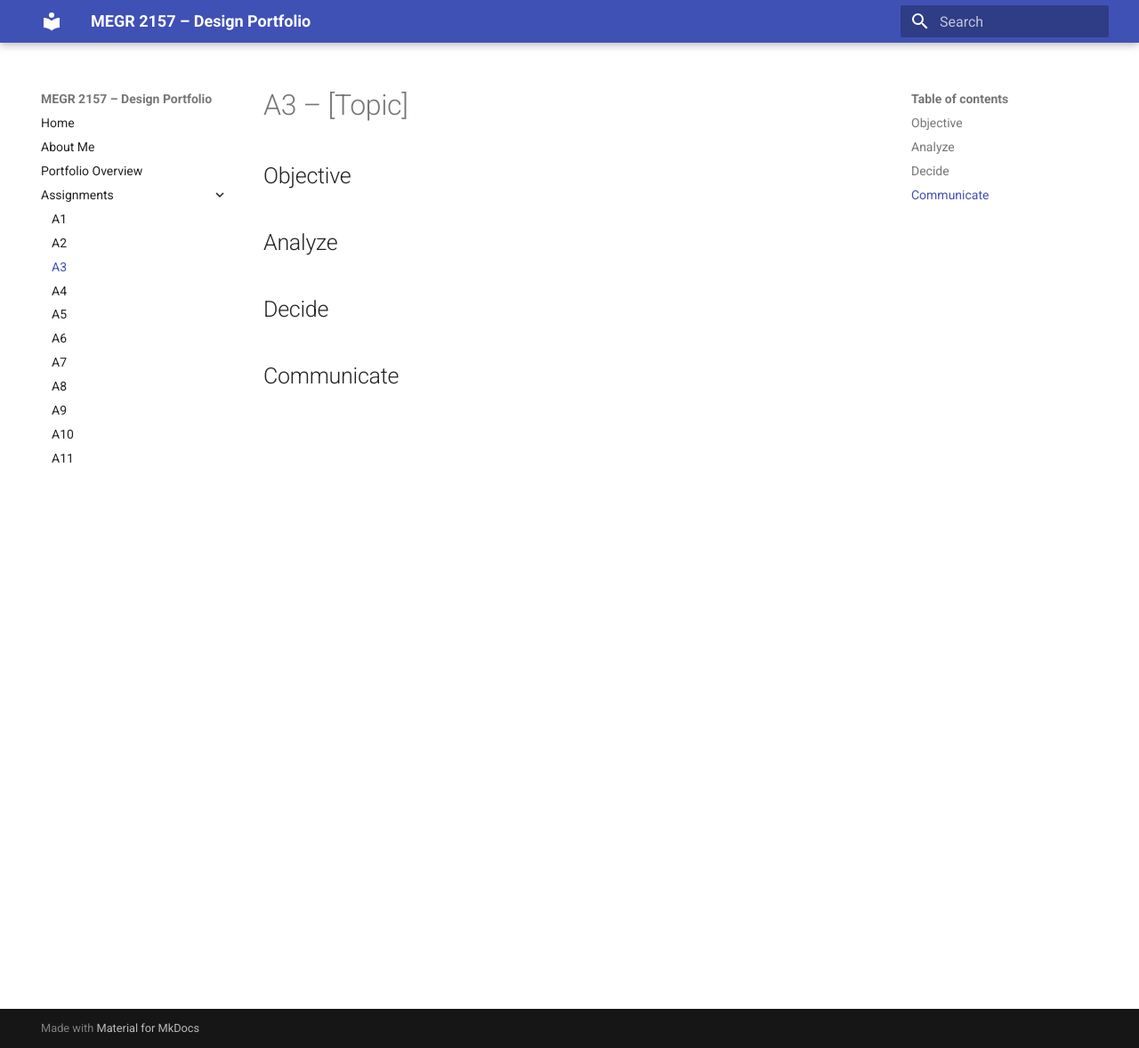
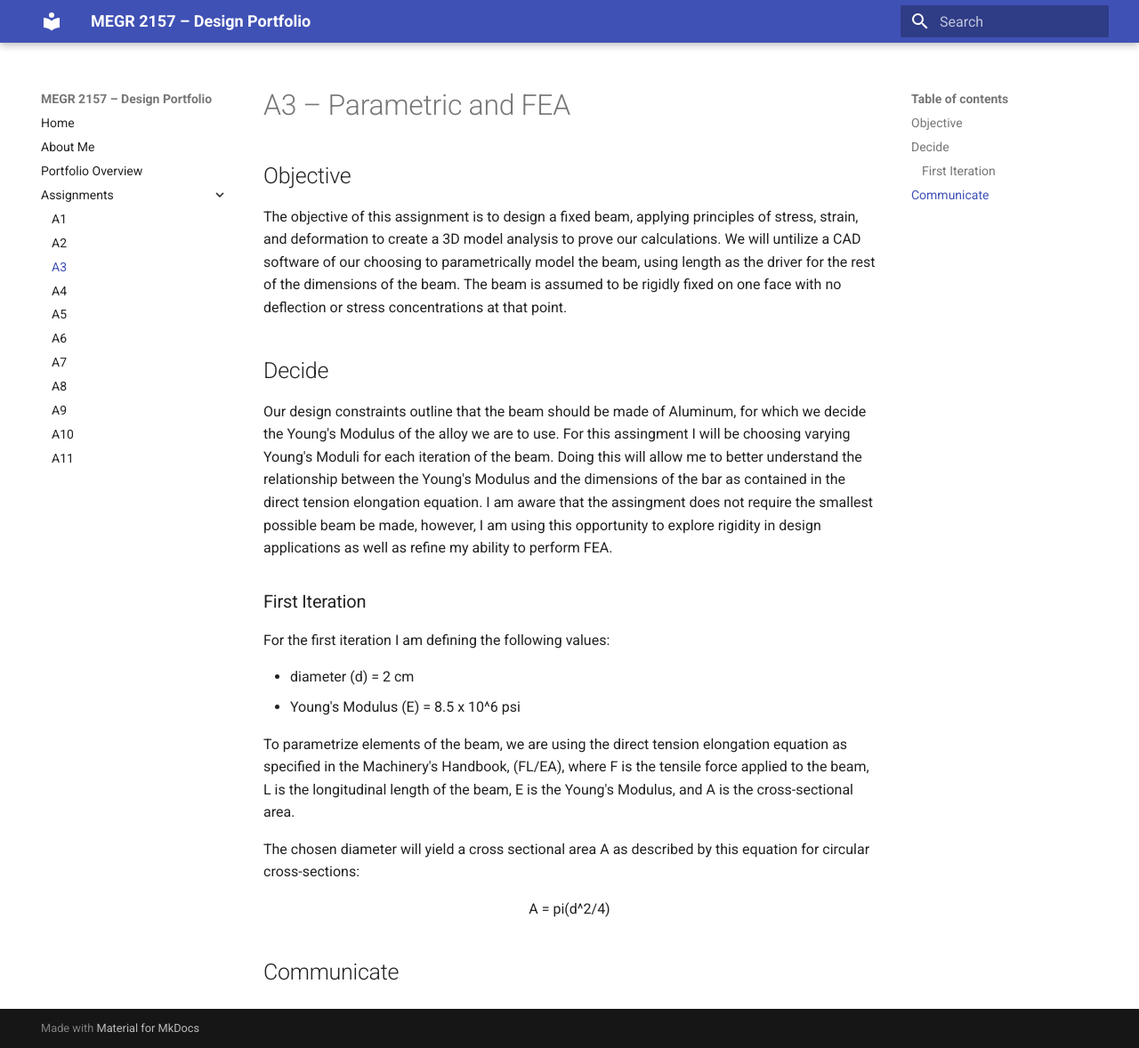
Before and after one commit to bfagan2/megr2156-portfolio, an MkDocs documentation site: the page built from docs/assignments/A03/index.md, in a window 1280 px wide and 1178 px high. Shown: the whole window at 89% size. Built offline with MkDocs 1.6.1 and Material for MkDocs 9.7.7, drawn with Linux system fonts in a browser that asks for light colours.

Commit message:
Revise A3 assignment topic and details
Updated the assignment topic and expanded on the objective, design constraints, and analysis for the fixed beam project.

```diff
--- a/docs/assignments/A03/index.md
+++ b/docs/assignments/A03/index.md
@@ -1,12 +1,22 @@
-# A3 – [Topic]
+# A3 – Parametric and FEA
 
 ## Objective
-
-
-## Analyze
-
+The objective of this assignment is to design a fixed beam, applying principles of stress, strain, and deformation to create a 3D model analysis to prove our calculations. We will untilize a CAD software of our choosing to parametrically model the beam, using length as the driver for the rest of the dimensions of the beam. The beam is assumed to be rigidly fixed on one face with no deflection or stress concentrations at that point.
 
 ## Decide
+Our design constraints outline that the beam should be made of Aluminum, for which we decide the Young's Modulus of the alloy we are to use. For this assingment I will be choosing varying Young's Moduli for each iteration of the beam. Doing this will allow me to better understand the relationship between the Young's Modulus and the dimensions of the bar as contained in the direct tension elongation equation.  I am aware that the assingment does not require the smallest possible beam be made, however, I am using this opportunity to explore rigidity in design applications as well as refine my ability to perform FEA.
+
+### First Iteration
+For the first iteration I am defining the following values:
+
+- diameter (d) = 2 cm
+- Young's Modulus (E) = 8.5 x 10^6 psi
+
+To parametrize elements of the beam, we are using the direct tension elongation equation as specified in the Machinery's Handbook, (FL/EA), where F is the tensile force applied to the beam, L is the longitudinal length of the beam, E is the Young's Modulus, and A is the cross-sectional area.
+
+The chosen diameter will yield a cross sectional area A as described by this equation for circular cross-sections:
+
+<p align="center"> A = pi(d^2/4)</p>
 
 
 ## Communicate
```
